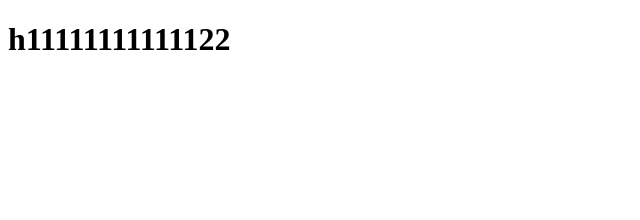
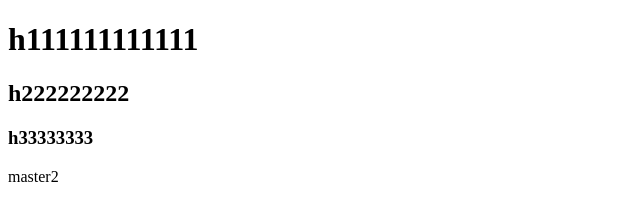
Before and after one commit to OmarMellouk/omartest3, a plain HTML site: page index.html in a window 1280 px wide. Shown: the whole page, without its empty margins (0-640 px from the left). Drawn offline with Linux system fonts and the light colour scheme.

Commit message:
commit master 2

```diff
--- a/index.html
+++ b/index.html
@@ -6,6 +6,12 @@
     <title>Document</title>
 </head>
 <body>
-    <h1>h11111111111122</h1>
+
+    <h1>h111111111111</h1>
+    <h2>h222222222</h2>
+    <h3>h33333333</h3>
+
+    <p>master2</p>
+
 </body>
 </html>
```
